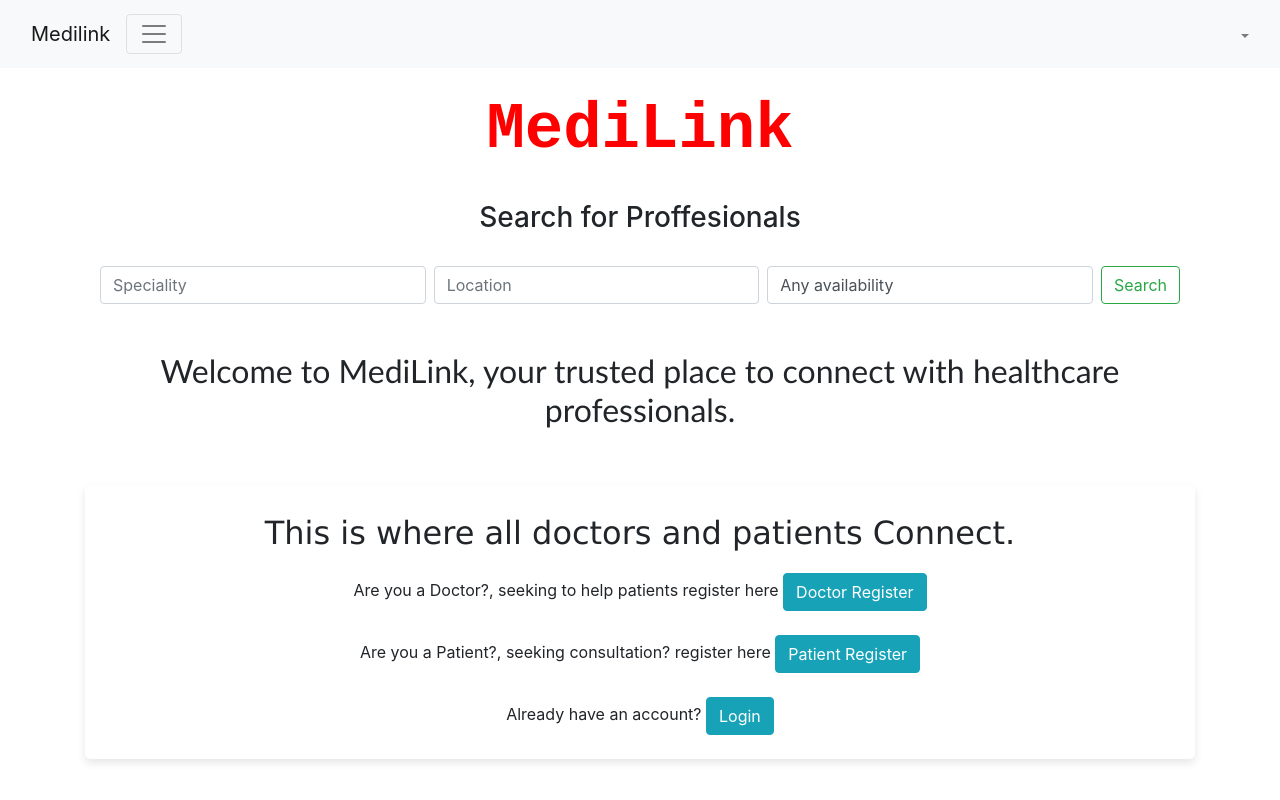
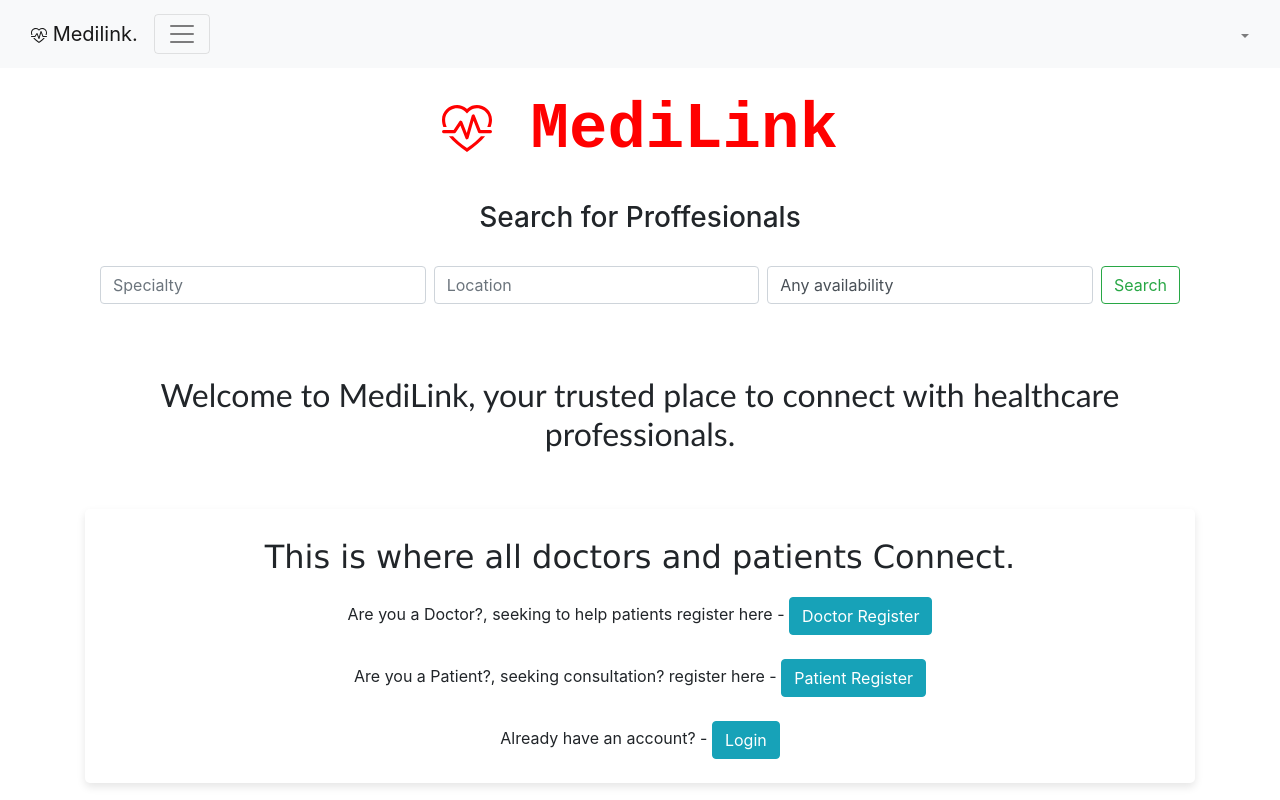
Before and after one commit to 01Laurent/MediLink, a Django app: page / in a window 1280 px wide. Run offline with Django 5.2, Linux system fonts and the light colour scheme; some libraries are stand-ins or nearby versions.

Commit message:
search bar

```diff
--- a/bout/accounts/views.py
+++ b/bout/accounts/views.py
@@ -32,7 +32,8 @@ class DoctorRegisterView(generic.CreateView):
             DoctorProfile.objects.create(
                 user=user,
                 contact=form.cleaned_data['contact'],
-                speciality=form.cleaned_data['speciality'],
+                specialty=form.cleaned_data['specialty'],
+                location=form.cleaned_data['location'],
                 license_number=form.cleaned_data['license_number'],
                 education=form.cleaned_data['education'],
                 experience=form.cleaned_data['experience'],
--- a/bout/medilink/templates/base.html
+++ b/bout/medilink/templates/base.html
@@ -5,16 +5,23 @@
     <meta charset="utf-8">
     <meta name="viewport" content="width=device-width, initial-scale=1">
     <title>Medilink</title>
-    <link rel="icon" type="image/png" href="#">
+    <!-- <link rel="icon" type="image/svg+xml" href="http://www.w3.org/2000/svg"> -->
     <link href="https://cdn.jsdelivr.net/npm/bootstrap@5.3.3/dist/css/bootstrap.min.css" rel="stylesheet" integrity="sha384-QWTKZyjpPEjISv5WaRU9OFeRpok6YctnYmDr5pNlyT2bRjXh0JMhjY6hW+ALEwIH" crossorigin="anonymous">
     <link rel="stylesheet" href="https://cdnjs.cloudflare.com/ajax/libs/font-awesome/6.0.0/css/all.min.css">
     <link href="https://stackpath.bootstrapcdn.com/bootstrap/4.5.2/css/bootstrap.min.css" rel="stylesheet">
+    <!-- <link href="https://maxcdn.bootstrapcdn.com/bootstrap/5.3.0/css/bootstrap.min.css" rel="stylesheet"> -->
+    <link href="https://cdn.jsdelivr.net/npm/bootstrap@5.3.3/dist/css/bootstrap.min.css">
 </head>
 <body>
 
 <nav class="navbar navbar-light bg-light ">
     <div class="container-fluid">
-        <a class="navbar-brand" href="{% url 'home' %}">Medilink</a>
+        <a class="navbar-brand" href="{% url 'home' %}">
+            <svg xmlns="http://www.w3.org/2000/svg" width="16" height="16" fill="currentColor" class="bi bi-heart-pulse" viewBox="0 0 16 16">
+                <path d="m8 2.748-.717-.737C5.6.281 2.514.878 1.4 3.053.918 3.995.78 5.323 1.508 7H.43c-2.128-5.697 4.165-8.83 7.394-5.857q.09.083.176.171a3 3 0 0 1 .176-.17c3.23-2.974 9.522.159 7.394 5.856h-1.078c.728-1.677.59-3.005.108-3.947C13.486.878 10.4.28 8.717 2.01zM2.212 10h1.315C4.593 11.183 6.05 12.458 8 13.795c1.949-1.337 3.407-2.612 4.473-3.795h1.315c-1.265 1.566-3.14 3.25-5.788 5-2.648-1.75-4.523-3.434-5.788-5"/>
+                <path d="M10.464 3.314a.5.5 0 0 0-.945.049L7.921 8.956 6.464 5.314a.5.5 0 0 0-.88-.091L3.732 8H.5a.5.5 0 0 0 0 1H4a.5.5 0 0 0 .416-.223l1.473-2.209 1.647 4.118a.5.5 0 0 0 .945-.049l1.598-5.593 1.457 3.642A.5.5 0 0 0 12 9h3.5a.5.5 0 0 0 0-1h-3.162z"/>
+              </svg>
+            Medilink.</a>
         <button class="navbar-toggler" type="button" data-bs-toggle="collapse" data-bs-target="#navbarNavDropdown" aria-controls="navbarNavDropdown" aria-expanded="false" aria-label="Toggle navigation">
             <span class="navbar-toggler-icon"></span>
         </button>
@@ -112,5 +119,9 @@
 </div>
 
 <script src="https://cdn.jsdelivr.net/npm/bootstrap@5.3.3/dist/js/bootstrap.bundle.min.js" integrity="sha384-YvpcrYf0tY3lHB60NNkmXc5s9fDVZLESaAA55NDzOxhy9GkcIdslK1eN7N6jIeHz" crossorigin="anonymous"></script>
+<script src="https://cdn.jsdelivr.net/npm/@popperjs/core@2.11.6/dist/umd/popper.min.js"></script>
+<!-- <script src="https://maxcdn.bootstrapcdn.com/bootstrap/5.3.0/js/bootstrap.min.js"></script> -->
+ <script src="https://cdn.jsdelivr.net/npm/bootstrap@5.3.3/dist/js/bootstrap.bundle.min.js" ></script>
+<script src="https://code.jquery.com/jquery-3.6.0.min.js"></script>
 </body>
 </html>
--- a/bout/medilink/templates/home.html
+++ b/bout/medilink/templates/home.html
@@ -1,34 +1,92 @@
 {% extends 'base.html' %}
+{% load static %}
 {% block content %}
 
-<h1 style="font-family:'Courier New', Courier, monospace; font-size: 4rem; text-align: center; color: red;"><strong>MediLink</strong></h1>
+<h1 style="font-family:'Courier New', Courier, monospace; font-size: 4rem; text-align: center; color: red;">
+    <svg xmlns="http://www.w3.org/2000/svg" width="50" height="50" fill="currentColor" class="bi bi-heart-pulse" viewBox="0 0 16 16">
+        <path d="m8 2.748-.717-.737C5.6.281 2.514.878 1.4 3.053.918 3.995.78 5.323 1.508 7H.43c-2.128-5.697 4.165-8.83 7.394-5.857q.09.083.176.171a3 3 0 0 1 .176-.17c3.23-2.974 9.522.159 7.394 5.856h-1.078c.728-1.677.59-3.005.108-3.947C13.486.878 10.4.28 8.717 2.01zM2.212 10h1.315C4.593 11.183 6.05 12.458 8 13.795c1.949-1.337 3.407-2.612 4.473-3.795h1.315c-1.265 1.566-3.14 3.25-5.788 5-2.648-1.75-4.523-3.434-5.788-5"/>
+        <path d="M10.464 3.314a.5.5 0 0 0-.945.049L7.921 8.956 6.464 5.314a.5.5 0 0 0-.88-.091L3.732 8H.5a.5.5 0 0 0 0 1H4a.5.5 0 0 0 .416-.223l1.473-2.209 1.647 4.118a.5.5 0 0 0 .945-.049l1.598-5.593 1.457 3.642A.5.5 0 0 0 12 9h3.5a.5.5 0 0 0 0-1h-3.162z"/>
+      </svg>
+    <strong>MediLink</strong>
+</h1>
 
 <br/>
 <h3 style="text-align: center;">Search for Proffesionals</h3><br/>
+
 <div class="container-fluid">
-    <form class="d-flex" method="get">
-        <input class="form-control me-2" type="text" name="speciality" placeholder="Speciality" aria-label="Speciality">
+    <form id="searchForm" class="d-flex">
+        <input class="form-control me-2" type="text" name="specialty" placeholder="Specialty" aria-label="Speciality">
         <input class="form-control me-2" type="text" name="location" placeholder="Location" aria-label="Location">
         <select class="form-control me-2" name="availability">
             <option value="">Any availability</option>
-            <option value="">Available</option>
-            <option value="">not_available</option>
+            <option value="available">Available</option>
+            <option value="not_available">Not Available</option>
+        </select>
+        <button class="btn btn-outline-success" type="submit">Search</button>
+    </form>
+    <div id="results" class="mt-4"></div>
+</div>
+
+<script>
+    document.getElementById('searchForm').addEventListener('submit', function(event) {
+    event.preventDefault();  // Prevents the default form submission
+
+    const formData = new FormData(this);
+    const queryString = new URLSearchParams(formData).toString();
+
+    fetch(`/home/?${queryString}`)
+        .then(response => response.json())
+        .then(data => {
+            const resultsContainer = document.getElementById('results');
+            resultsContainer.innerHTML = '';
+
+            if (data.doctors.length === 0) {
+                resultsContainer.innerHTML = '<p>No doctors found matching your criteria.</p>';
+            } else {
+                const ul = document.createElement('ul');
+                data.doctors.forEach(doctor => {
+                    const li = document.createElement('li');
+                    li.classList.add('list-group-item');
+                    li.innerHTML = `
+                        <strong>${doctor.user__first_name} ${doctor.user__last_name}</strong><br/>
+                        Specialty: ${doctor.specialty}<br/>
+                        Location: ${doctor.location}<br/>
+                        Availability: ${doctor.is_available ? 'Available' : 'Not Available'}
+                    `;
+                    ul.appendChild(li);
+                });
+                resultsContainer.appendChild(ul);
+            }
+        })
+        .catch(error => {
+            console.error('Error:', error);
+        });
+});
+</script>
+<!-- <div class="container-fluid">
+    <form class="d-flex"  method="get">
+        <input class="form-control me-2" type="text" name="specialty" placeholder="Specialty" aria-label="Specialty">
+        <input class="form-control me-2" type="text" name="location" placeholder="Location" aria-label="Location">
+        <select class="form-control me-2" name="availability">
+            <option value="">Any availability</option>
+            <option value="available">Available</option>
+            <option value="not_available">not_available</option>
         </select>
         <button class="btn btn-outline-success" type="submit">Search</button>
     </form>
     {% if search_perfomed %}
         <div class="dropdown mt-4">
-            <button class="btn btn-secondary dropdown-toggle" type="button" id="searchResultsDropdown" data-bs-toggle="dropdown" arial-expanded="false">
+            <button class="btn btn-secondary dropdown-toggle" type="button" id="searchResultsDropdown" data-bs-toggle="dropdown" aria-expanded="false">
                 Search Results
             </button>
-            <ul class="dropdown-menu" arial-labelledby="searchResultsDropdown">
-                {% if doctor %}
+            <ul class="dropdown-menu" aria-labelledby="searchResultsDropdown">
+                {% if doctors %}
                     {% for doctor in doctors %}
                         <li class="dropdown-item">
-                            <strong>{{ doctor.name }}</strong><br/>
-                            Speciality: {{ doctor.speciality }}<br/>
+                            <strong>{{ doctor.user.first_name }}</strong><br/>
+                            Specialty : {{ doctor.specialty  }}<br/>
                             Location: {{ doctor.location }}<br/>
-                            availability: {% if doctor.is_available %} Availability {% else %} Not Available {% endif %}
+                            availability: {% if doctor.is_available %} Available {% else %} Not Available {% endif %}
                             <a href="{% url 'schedule_appointment' doctor.id %}" class="btn btn-primary btn-sm mt-2">Book Appointment.</a>
                         </li>
                     {% endfor %}
@@ -38,7 +96,7 @@
             </ul>
         </div>
     {% endif %}
-</div>
+</div> -->
 <br/> <br/>
 <h2 style="font-family: 'Trebuchet MS', 'Lucida Sans Unicode', 'Lucida Grande', 'Lucida Sans', Arial, sans-serif; text-align: center;">
     Welcome to MediLink, your trusted place to connect with healthcare professionals.
@@ -49,11 +107,12 @@
         This is where all doctors and patients Connect.
     </p>
 
-    Are you a Doctor?, seeking to help patients register here <a href="{% url 'doctor_register' %}" class="btn btn-info">Doctor Register</a> <br/><br/>
-    Are you a Patient?, seeking consultation? register here <a href="{% url 'patient_register' %}"class="btn btn-info">Patient Register</a> <br/> <br/>
-    Already have an account? <a href="{% url 'login' %}"class="btn btn-info">Login</a>
+    Are you a Doctor?, seeking to help patients register here - <a href="{% url 'doctor_register' %}" class="btn btn-info">Doctor Register</a> <br/><br/>
+    Are you a Patient?, seeking consultation? register here - <a href="{% url 'patient_register' %}"class="btn btn-info">Patient Register</a> <br/> <br/>
+    Already have an account? - <a href="{% url 'login' %}"class="btn btn-info">Login</a>
     <br/> <br/>
 </div>
 
+<!-- <script src="{% static 'js/search.js' %}"></script> -->
 
 {% endblock %}
--- a/bout/medilink/urls.py
+++ b/bout/medilink/urls.py
@@ -2,6 +2,7 @@ from django.urls import path
 from .import consumers
 from .views import HomeView, DocDashView, PatDahView, ScheduleAppointmentView, DoctorAvailabilityView, AppointmentListView,ComposeMessageView, SentMessagesView, InboxView
 from .import views
+from .views import home
 
 urlpatterns = [
     path('', HomeView, name='home'),
@@ -14,6 +15,8 @@ urlpatterns = [
     path('sent/', SentMessagesView.as_view(), name='sent_messages'),
     path('compose/', ComposeMessageView.as_view(), name='compose_message'),
     path('chat/', views.chat_view, name='chat'),
+    path('search-doctors/', home, name='search_doctors'),
+    path('home/', views.home, name='home'),
 ]
 
 websocket_urlpatterns = [
--- a/bout/medilink/views.py
+++ b/bout/medilink/views.py
@@ -1,12 +1,13 @@
 from typing import Any
 from django.db.models.query import QuerySet
 from django.forms import BaseModelForm
-from django.http import HttpResponse
+from django.http import HttpResponse, JsonResponse
+from django.views.decorators.http import require_GET
 from django.shortcuts import render
 from django.urls import reverse_lazy
 from django.views.generic import TemplateView, CreateView, ListView
 from django.contrib.auth.mixins import LoginRequiredMixin
-from .models import DoctorsDash, PatientsProfile, Appointment, DoctorAvailability, Message, DoctorProfile
+from medilink.models import DoctorsDash, PatientsProfile, Appointment, DoctorAvailability, Message, DoctorProfile
 from .forms import AppointmentForm, DoctorAvailabilityForm, MessageForm
 
 
@@ -109,12 +110,14 @@ def chat_view(request):
     return render(request, 'chat.html')
 
 def home(request):
-    speciality = request.GET.get('speciality', '')
+    specialty = request.GET.get('specialty', '')
     location = request.GET.get('location', '')
     availability = request.GET.get('availability', '')
+
     doctors = DoctorProfile.objects.all()
-    if speciality:
-        doctors = doctors.filter(speciality__icontains=speciality)
+
+    if specialty :
+        doctors = doctors.filter(specialty__icontains=specialty )
 
     if location:
         doctors = doctors.filter(location__icontains=location)
@@ -123,4 +126,7 @@ def home(request):
         doctors = doctors.filter(is_available=True)
     elif availability == 'not_available':
         doctors = doctors.filter(is_available=False)
-    return render(request, 'home.html', {'doctors': doctors, 'search_perfomed': bool(request.GET)})
+    results = list(doctors.values('user__first_name', 'user__last_name', 'specialty', 'location', 'is_available'))
+    # print('Results:', results)
+    return JsonResponse({'doctors': results})
+    # return render(request, 'home.html', {'doctors': doctors, 'search_perfomed': bool(request.GET)})
```
Also changed, not shown: bout/accounts/forms.py (+4 -4 lines), bout/medilink/models.py (+4 -4 lines), bout/db.sqlite3, bout/medilink/migrations/0011_rename_speciality_doctorprofile_specialty_and_more.py (added).
